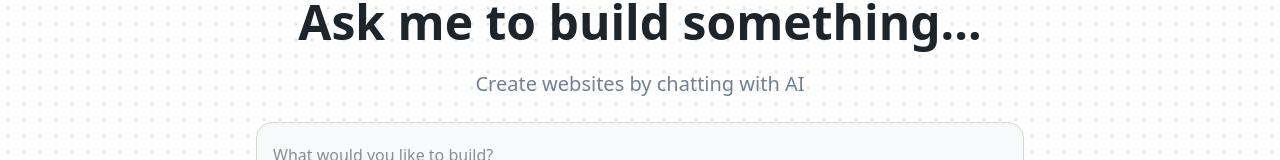
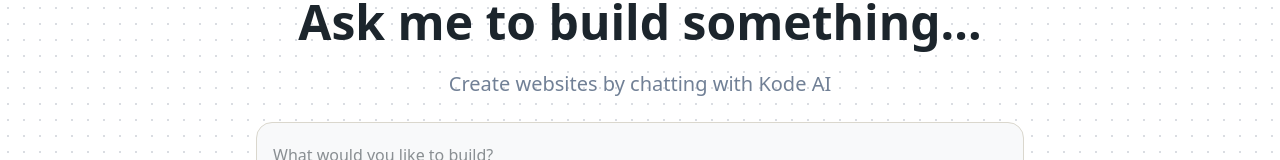
Before and after one commit to pkduongsu/AI_Web_Builder_Platform, a Next.js app in the folder ai_web_builder/: page / in a window 1280 px wide. Shown: the part 224-384 px from the top of the page. Built offline with nearby package versions, Linux system fonts and the light colour scheme; no server answers.

Commit message:
add minor change to home page

```diff
--- a/ai_web_builder/src/app/(home)/page.tsx
+++ b/ai_web_builder/src/app/(home)/page.tsx
@@ -19,7 +19,7 @@
           Ask me to build something...
         </h1>
         <p className="text-lg md:text-xl text-muted-foreground text-center">
-          Create websites by chatting with AI
+          Create websites by chatting with Kode AI
         </p>
         <div className="max-w-3xl mx-auto w-full">
           <ProjectForm/>
```
